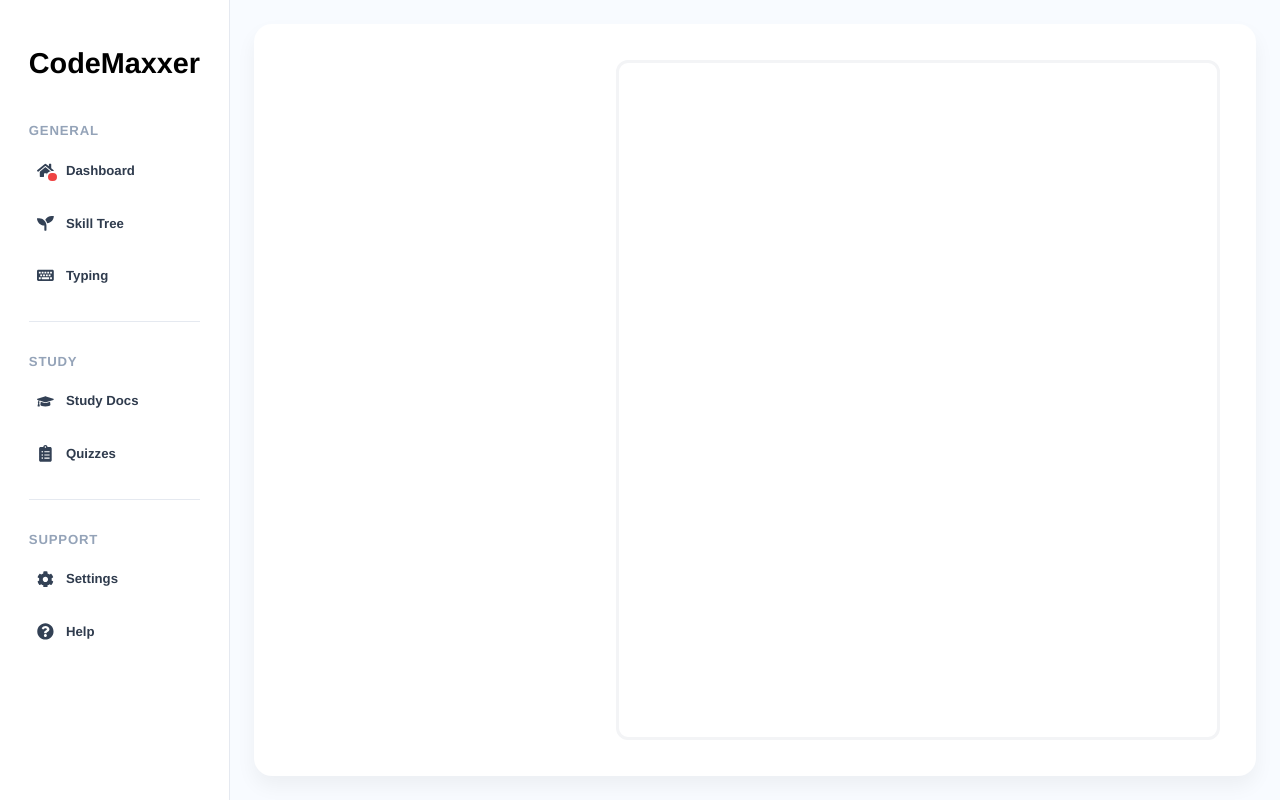
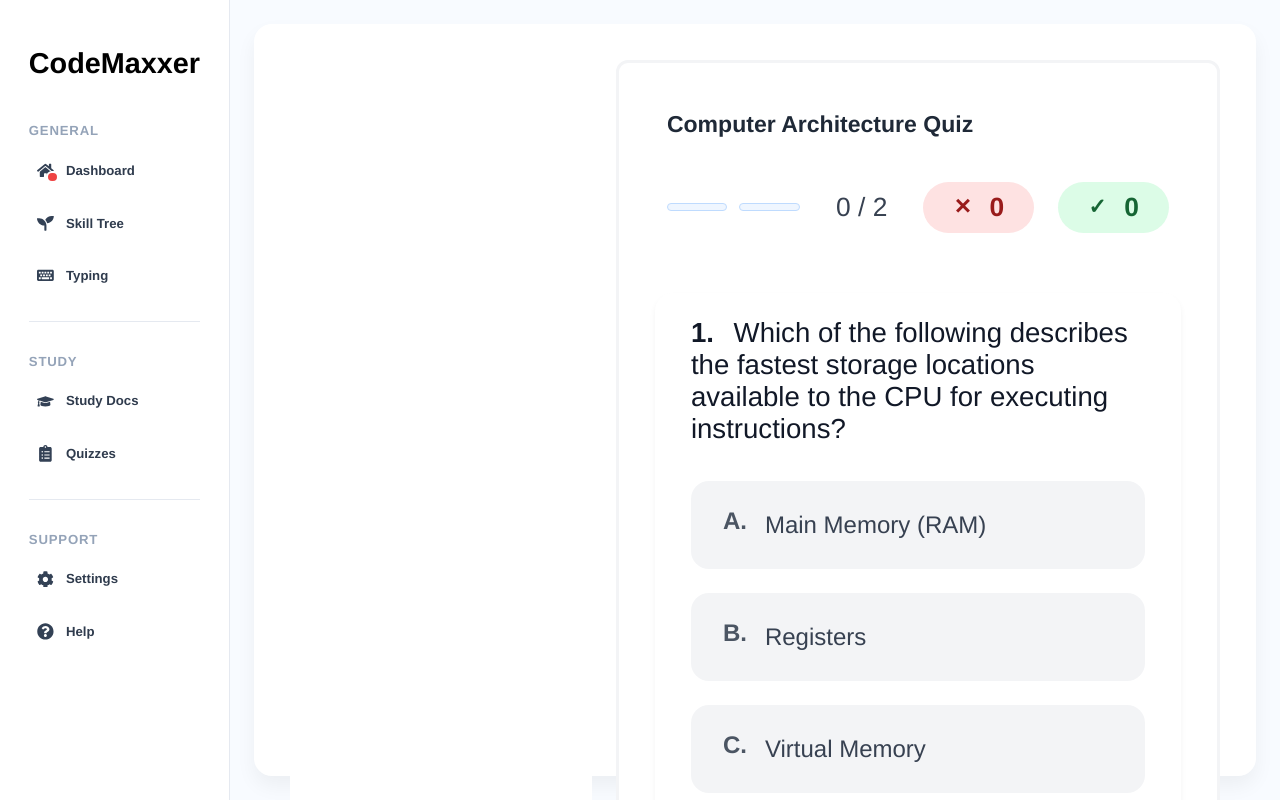
Before and after one commit to antranig8/raptorhacks-project, a React (Vite) app in the folder frontend/CodeMaxxer/: page /dashboard/quizzes in a window 1280 px wide. Built offline with nearby package versions, Linux system fonts and the light colour scheme; a web font is replaced by a local one.

Commit message:
quiz overall

```diff
--- a/frontend/CodeMaxxer/src/pages/Dashboard/components/study/quizzes/Quizzes.jsx
+++ b/frontend/CodeMaxxer/src/pages/Dashboard/components/study/quizzes/Quizzes.jsx
@@ -1,11 +1,77 @@
+import { useState } from 'react'
 import styles from '@dashboard/styles/Quizzes.module.css'
+import ProgressSummary from './ProgressSummary'
+import Question from './Question'
+
+const QUESTIONS = [
+    {
+        number: 1,
+        prompt: "Which of the following describes the fastest storage locations available to the CPU for executing instructions?",
+        isSkippable: true,
+        choices: [
+            { id: 'A', label: 'Main Memory (RAM)', isCorrect: false },
+            { id: 'B', label: 'Registers', isCorrect: true, reasoning: 'Registers are located directly within the CPU and provide the lowest latency for data access.' },
+            { id: 'C', label: 'Virtual Memory', isCorrect: false },
+            { id: 'D', label: 'Level 1 Cache', isCorrect: false }
+        ]
+    },
+    {
+        number: 2,
+        prompt: "What is a primary difference between the CMP and SUB instructions in x86 assembly?",
+        isSkippable: false,
+        choices: [
+            { id: 'A', label: 'CMP is significantly faster than SUB', isCorrect: false },
+            { id: 'B', label: 'SUB is only used for signed integers', isCorrect: false },
+            { id: 'C', label: 'SUB does not update the CPU flags', isCorrect: false },
+            { id: 'D', label: 'CMP does not store the result in the destination operand', isCorrect: true, reasoning: 'CMP performs a subtraction but only updates flags without modifying operands.' }
+        ]
+    }
+];
 
 export default function Quizzes() {
+    const [currentIdx, setCurrentIdx] = useState(0);
+    const [results, setResults] = useState({}); // { index: 'correct' | 'wrong' }
+
+    const currentQuestion = QUESTIONS[currentIdx];
+    const total = QUESTIONS.length;
+
+    const handleResult = (isCorrect) => {
+        setResults(prev => ({
+            ...prev,
+            [currentIdx]: isCorrect ? 'correct' : 'wrong'
+        }));
+    };
+
+    const correctCount = Object.values(results).filter(v => v === 'correct').length;
+    const wrongCount = Object.values(results).filter(v => v === 'wrong').length;
+    const answeredCount = Object.keys(results).length;
+
     return (
         <section className={styles.container}>
             <div className={styles.grid}>
                 <div className={styles.leftCol} />
-                <div className={styles.rightCol} />
+                <div className={styles.rightCol}>
+                    <ProgressSummary
+                        title="Computer Architecture Quiz"
+                        answered={answeredCount}
+                        correct={correctCount}
+                        wrong={wrongCount}
+                        total={total}
+                        results={results}
+                    />
+                    <div className={styles.questionSection}>
+                        <Question
+                            key={currentIdx}
+                            {...currentQuestion}
+                            isFirst={currentIdx === 0}
+                            isLast={currentIdx === QUESTIONS.length - 1}
+                            onResult={handleResult}
+                            onNext={() => setCurrentIdx(prev => prev + 1)}
+                            onBack={() => setCurrentIdx(prev => prev - 1)}
+                            onSubmit={() => alert('Quiz Submitted!')}
+                        />
+                    </div>
+                </div>
             </div>
         </section>
     )
```
